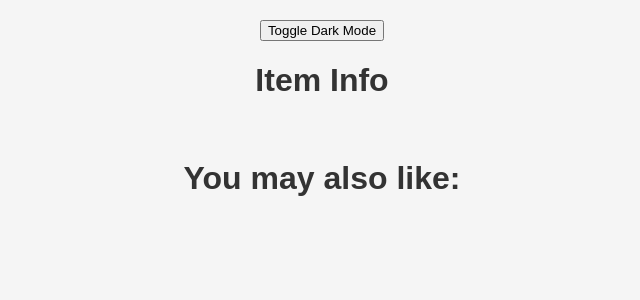
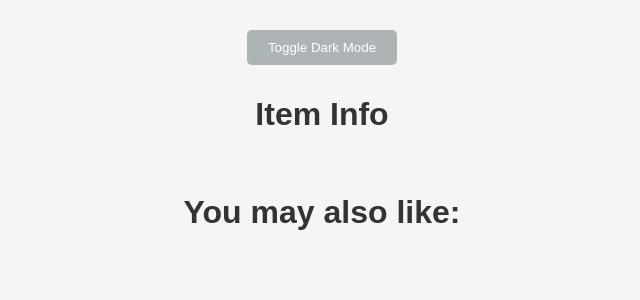
Before and after one commit to TLGINO/ir_football_clothing, a Django app: template ui_football_clothing/ui_football_clothing/templates/item_info.html in a window 1280 px wide. Shown: the top 300 px of the page, without its empty margins (318-958 px from the left). Run offline with Django 4.2, Linux system fonts and the light colour scheme; the template is opened without the code that fills it, so the values that code supplies are empty; some libraries are stand-ins or nearby versions.

Commit message:
did the todos

```diff
--- a/ui_football_clothing/ui_football_clothing/templates/index.html
+++ b/ui_football_clothing/ui_football_clothing/templates/index.html
@@ -24,6 +24,7 @@
         #next-page {
             margin-top: 10px;
             margin-bottom: -10px;
+            margin-left: auto;
             padding: 10px;
             width: 150px;
             background-color: #4CAF50;
@@ -35,7 +36,6 @@
         #go-back {
             margin-top: -33px;
             margin-bottom: 10px;
-            margin-left: auto;
             padding: 10px;
             width: 150px;
             background-color: #4CAF50;
--- a/ui_football_clothing/ui_football_clothing/templates/item_info.html
+++ b/ui_football_clothing/ui_football_clothing/templates/item_info.html
@@ -4,10 +4,24 @@
 <head>
     <link rel="stylesheet" href="{% static 'style.css' %}">
     <script src="http://ajax.googleapis.com/ajax/libs/jquery/1.7.1/jquery.min.js" type="text/javascript"></script>
+    <style>
+        #dark-mode {
+            margin-top: 10px;
+            margin-bottom: 10px;
+            margin-right:auto ;
+            padding: 10px;
+            width: 150px;
+            background-color: #acb4b6;
+            color: white;
+            cursor: pointer;
+            border: none;
+            border-radius: 5px;
+        }
+    </style>
 </head>
 
 <body>
-    <button onclick="toggleDarkMode(true)">Toggle Dark Mode</button>
+    <button id="dark-mode" onclick="toggleDarkMode(true)">Toggle Dark Mode</button>
     <h1>Item Info</h1>
     {% if item %}
     <div class="clothing-item">
```
